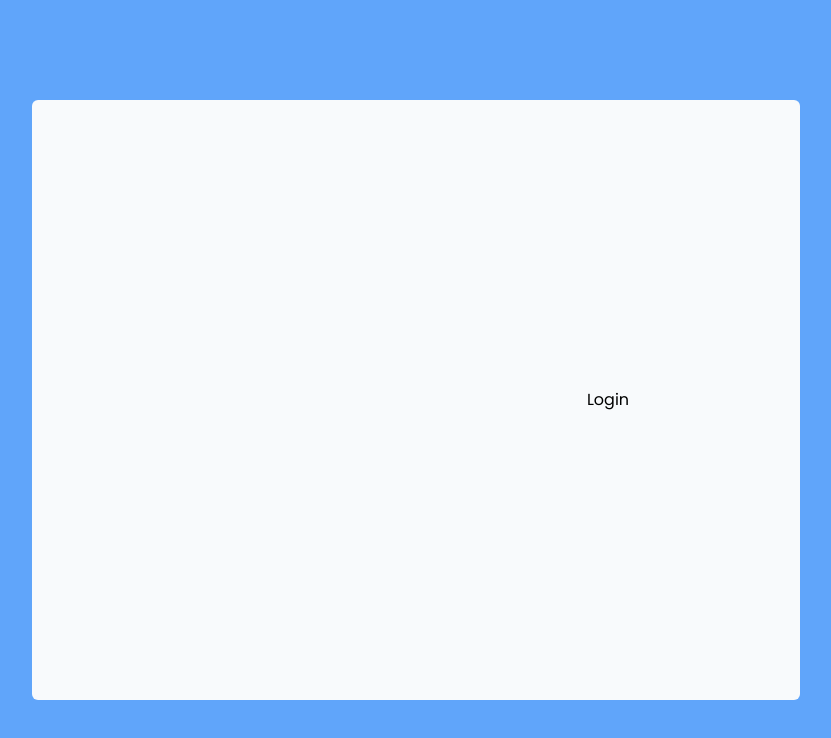
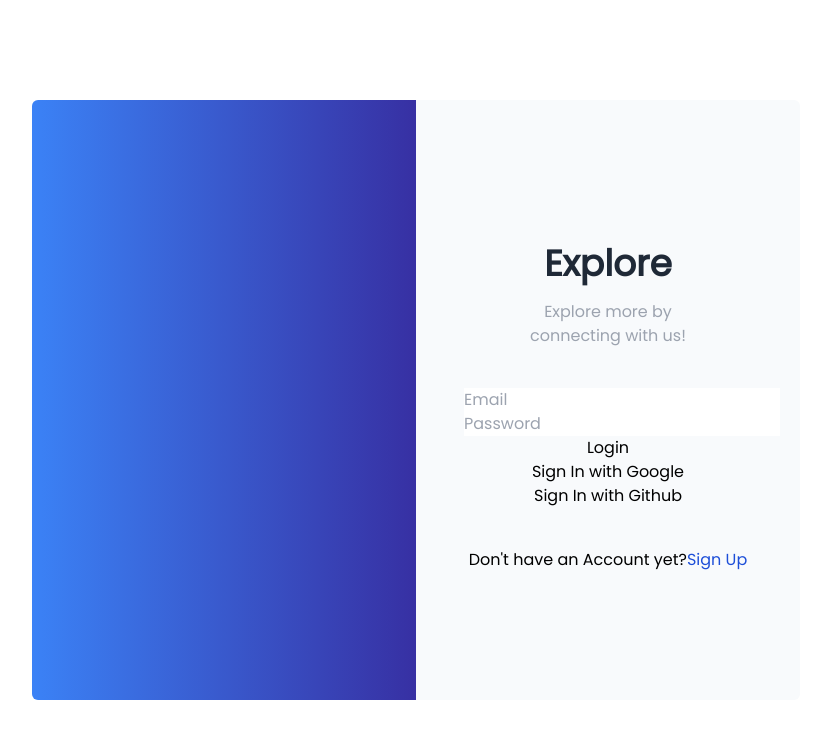
Before and after one commit to NEKiarie/Authentication-App-With-Google-and-Github, a Next.js app: page /login in a window 1280 px wide. Shown: the top 738 px of the page, without its empty margins (224-1055 px from the left). Built offline with nearby package versions, Linux system fonts and the light colour scheme.

Commit message:
:sparkles:Added the Login panel

```diff
--- a/layout/layout.js
+++ b/layout/layout.js
@@ -1,9 +1,12 @@
+import styles from '../styles/Layout.module.css'
+
 export default function Layout({ children }) {
     return (
 
-        <div className="flex h-screen bg-blue-400">
+        <div className="flex h-screen bg-white">
             <div className="m-auto bg-slate-50 rounded-md w-3/5 h-3/4 grid lg:grid-cols-2">
-                <div>
+                <div className = {styles.ImgStyle}>
+                    <div classname={styles.logoImg}></div>
 
                 </div>
                 <div className="right flex flex-col justify-evenly">
--- a/pages/login.js
+++ b/pages/login.js
@@ -1,5 +1,6 @@
 import Head from "next/head"
 import Layout from "../layout/layout"
+import Link from "next/link"
 
 export default function Login() {
     return (
@@ -9,7 +10,40 @@ export default function Login() {
                 <title>Login</title>
             </Head>
 
-            <h1>Login</h1>
+            <section className="w-3/4 mx-auto flex flex-col gap-10">
+                <div className="title">
+                    <h1 className="text-gray-800 text-4xl font-bold py-4">Explore</h1>
+                    <p className="w-3/4 mx-auto text-gray-400">Explore more by connecting with us!</p>
+                </div>
+
+                {/**form */}
+                <form classname="flex flex-col gap-5">
+                    <div className="input-group">
+                        <input type="email" name="email" placeholder="Email" />
+
+                    </div>
+                    <div className="input-group">
+                        <input type="password" name="password" placeholder="Password" />
+
+                    </div>
+                    {/**Login Buttons */}
+                    <div className="input-button">
+                        <button type="submit">Login</button>
+                    </div>
+                    <div className="input-button">
+                        <button type="submit">Sign In with Google</button>
+
+                    </div>
+                    <div className="input-button">
+                        <button type="submit">Sign In with Github</button>
+                    </div>
+
+                </form>
+                {/**Bottom */}
+                <p className="text-centertext-gray-400">Don't have an Account yet?
+                 <Link href={'/register'}><a className="text-blue-700">Sign Up</a></Link></p>
+
+            </section>
 
         </Layout>
 
--- /dev/null
+++ b/styles/Layout.module.css
@@ -0,0 +1,20 @@
+.ImgStyle {
+    @apply bg-gradient-to-r from-blue-500 to-indigo-800 rounded-l-md;
+    position: relative;
+    overflow: hidden;
+}
+
+.logoImg {
+    background: url("/assets/logo.png")no-repeat;
+    position: absolute;
+    bottom: 0;
+    left: 0;
+    right: 0;
+    top: 0;
+    width: 100%;
+    height: 100%;
+    background-size: cover;
+    background-position: 65% 100px;
+    z-index: 1;
+
+}
```
Also changed, not shown: public/assets/logo.png (added), 1 other file (tests, documents, lock files or other folders).
